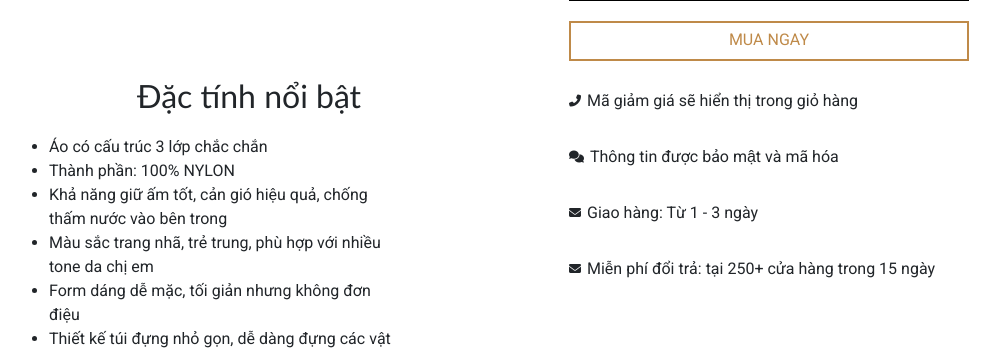
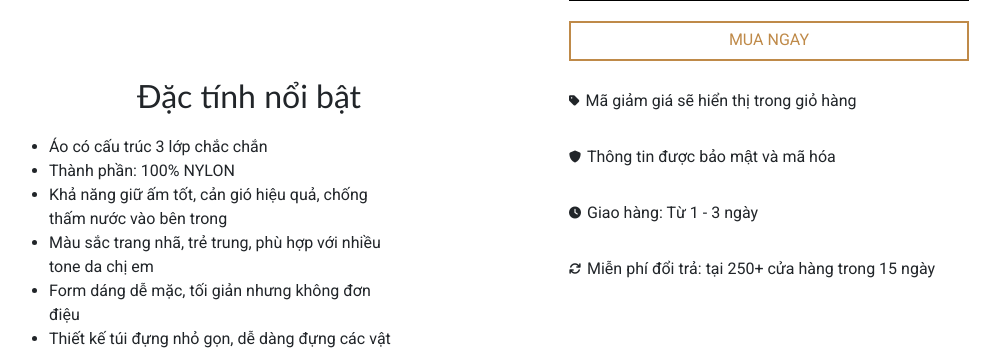
Before and after one commit to phanquoc123/du_an_1, a PHP site: page /index.php?act=chitiet_sanpham in a window 1280 px wide. Shown: the part 645-998 px from the top of the page, without its empty margins (227-1227 px from the left). Run offline with PHP 8.4, Linux system fonts and the light colour scheme; data that the repository does not hold is empty; some libraries are stand-ins or nearby versions.

Commit message:
Vanh hoan thien trang chi tiet sp

```diff
--- a/view/chitietsanpham.php
+++ b/view/chitietsanpham.php
@@ -71,16 +71,16 @@
             </div>
             <div class="product-content-right-product-icon">
                 <div class="product-content-right-product-icon-item">
-                    <i class="fas fa-phone-alt"></i> <p>Mã giảm giá sẽ hiển thị trong giỏ hàng</p>
+                <i class="fas fa-thin fa-tag"></i> <p>Mã giảm giá sẽ hiển thị trong giỏ hàng</p>
                 </div>
                 <div class="product-content-right-product-icon-item">
-                    <i class="fas fa-comments"></i> <p>Thông tin được bảo mật và mã hóa</p>
+                <i class="fas fa-thin fa-shield"></i> <p>Thông tin được bảo mật và mã hóa</p>
                 </div>
                 <div class="product-content-right-product-icon-item">
-                    <i class="fas fa-envelope"></i> <p>Giao hàng: Từ 1 - 3 ngày</p>
+                <i class="fas fa-sharp fa-thin fa-clock"></i> <p>Giao hàng: Từ 1 - 3 ngày</p>
                 </div>
                 <div class="product-content-right-product-icon-item">
-                    <i class="fas fa-envelope"></i> <p>Miễn phí đổi trả: tại 250+ cửa hàng trong 15 ngày</p>
+                    <i class="fas fa-thin fa-arrows-rotate"></i> <p>Miễn phí đổi trả: tại 250+ cửa hàng trong 15 ngày</p>
                 </div>
             </div>
         </div>
```
